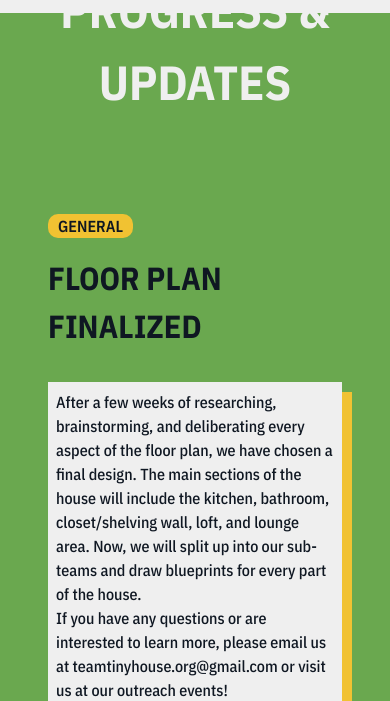
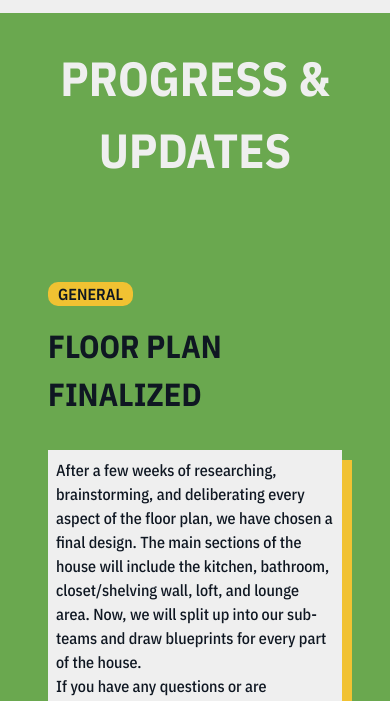
Before and after one commit to Mairnique/teamtinyhouse.github.io, a website built with Parcel: page progress.html in a window 390 px wide. Shown: the part 138-839 px from the top of the page. Built offline with nearby package versions, Linux system fonts and the light colour scheme.

Commit message:
Update progress.css
fixed tittle spacing on phones

```diff
--- a/progress.css
+++ b/progress.css
@@ -509,7 +509,7 @@
     margin-top: 2px;
   }
   .progress-banner {
-    padding-top: var(--dl-space-space-twounits);
+    padding-top: 100px;
     padding-left: var(--dl-space-space-unit);
     padding-right: var(--dl-space-space-unit);
     padding-bottom: var(--dl-space-space-twounits);
```
